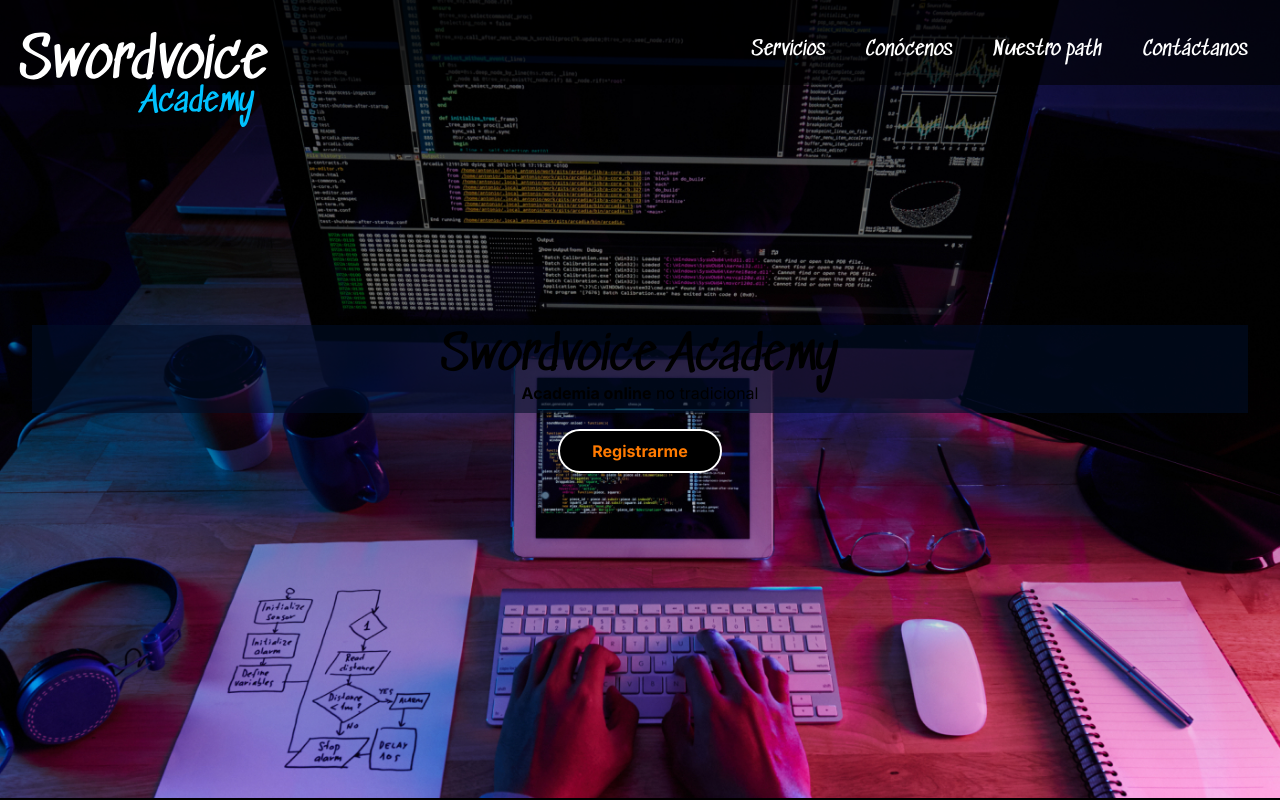
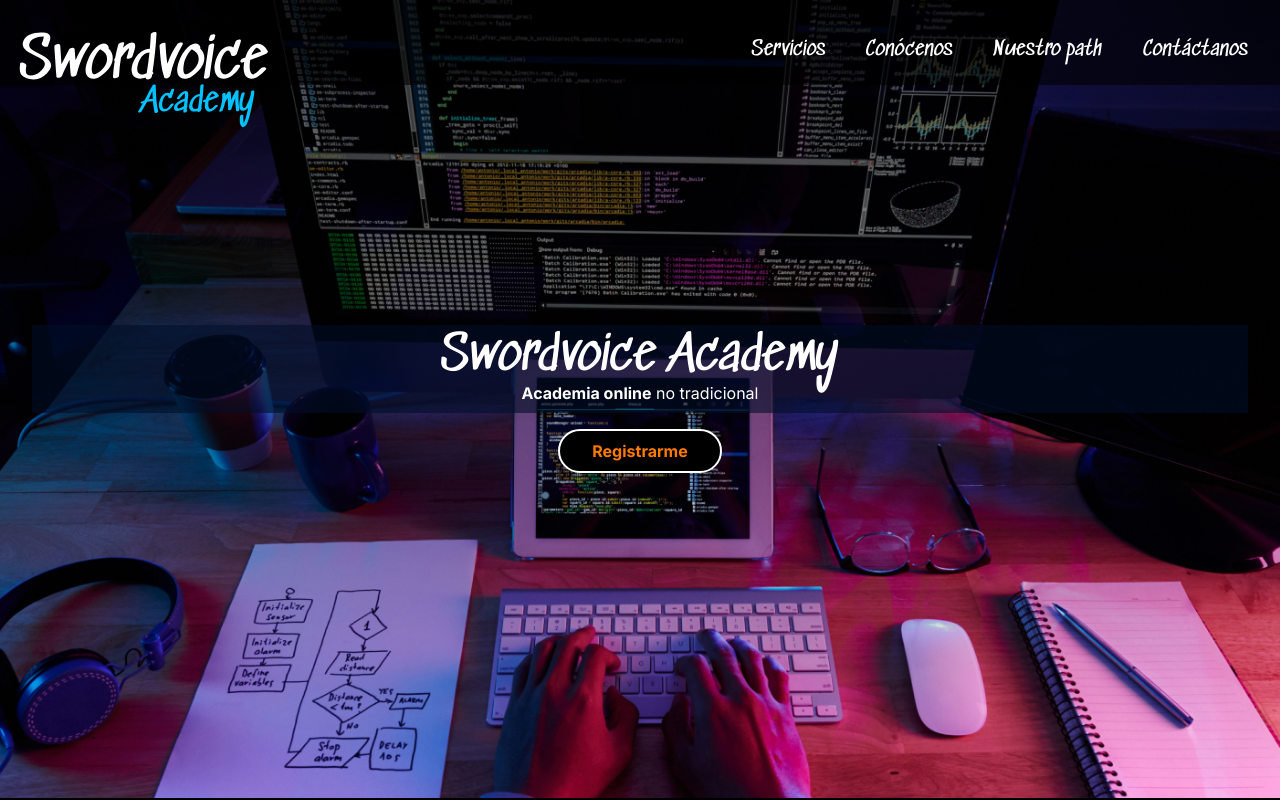
Before and after one commit to ilemarandrade/landing-swordvoice-2.0, a Next.js app: page / in a window 1280 px wide. Shown: the top 800 px of the page. Built offline with nearby package versions, Linux system fonts and the light colour scheme.

Commit message:
Update globals.css

```diff
--- a/src/app/globals.css
+++ b/src/app/globals.css
@@ -8,6 +8,10 @@
   }
 }
 
+body {
+  color: white
+}
+
 .slick-active > .dots {
   background-color: #ff7a00;
 }
```
